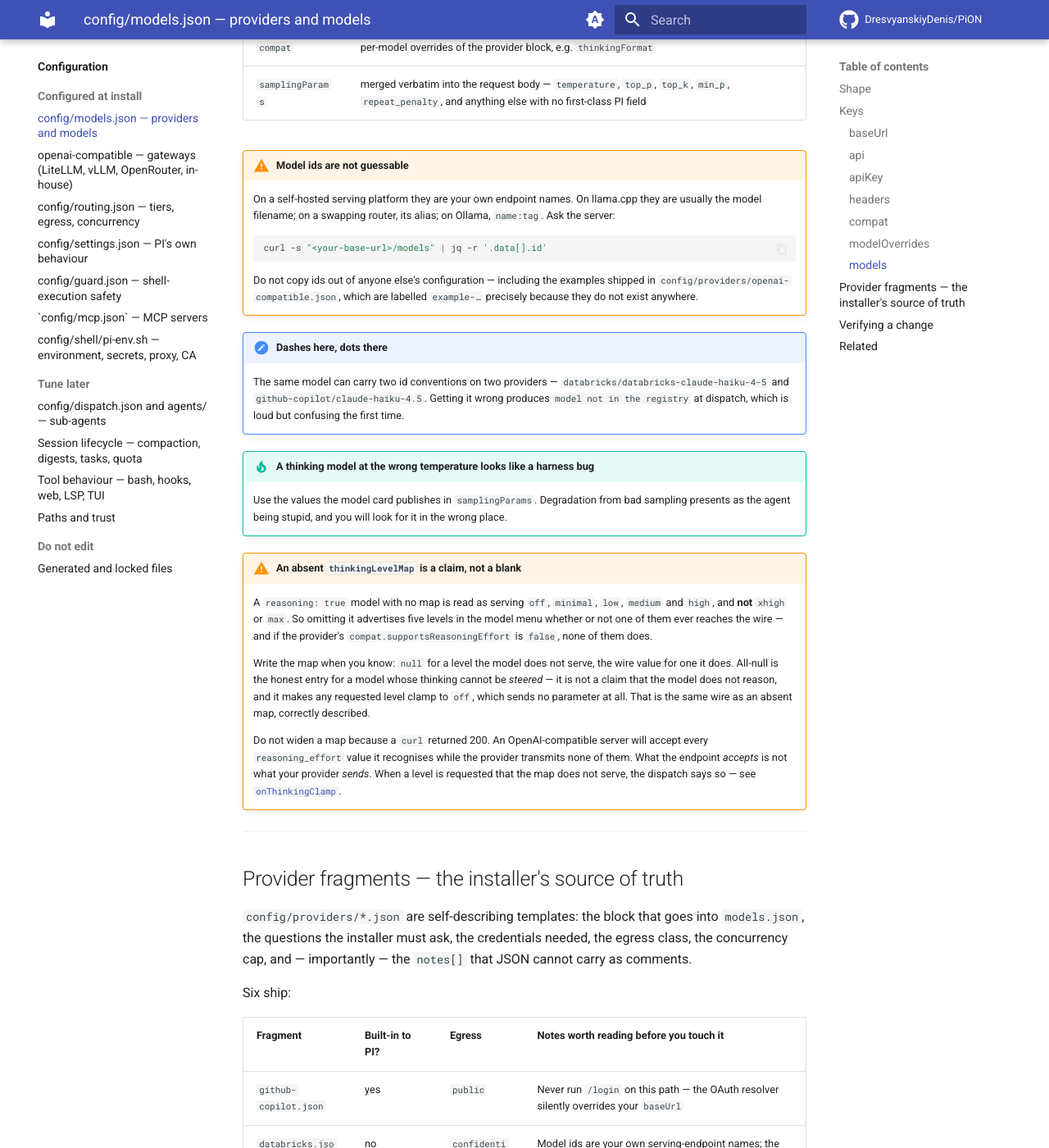
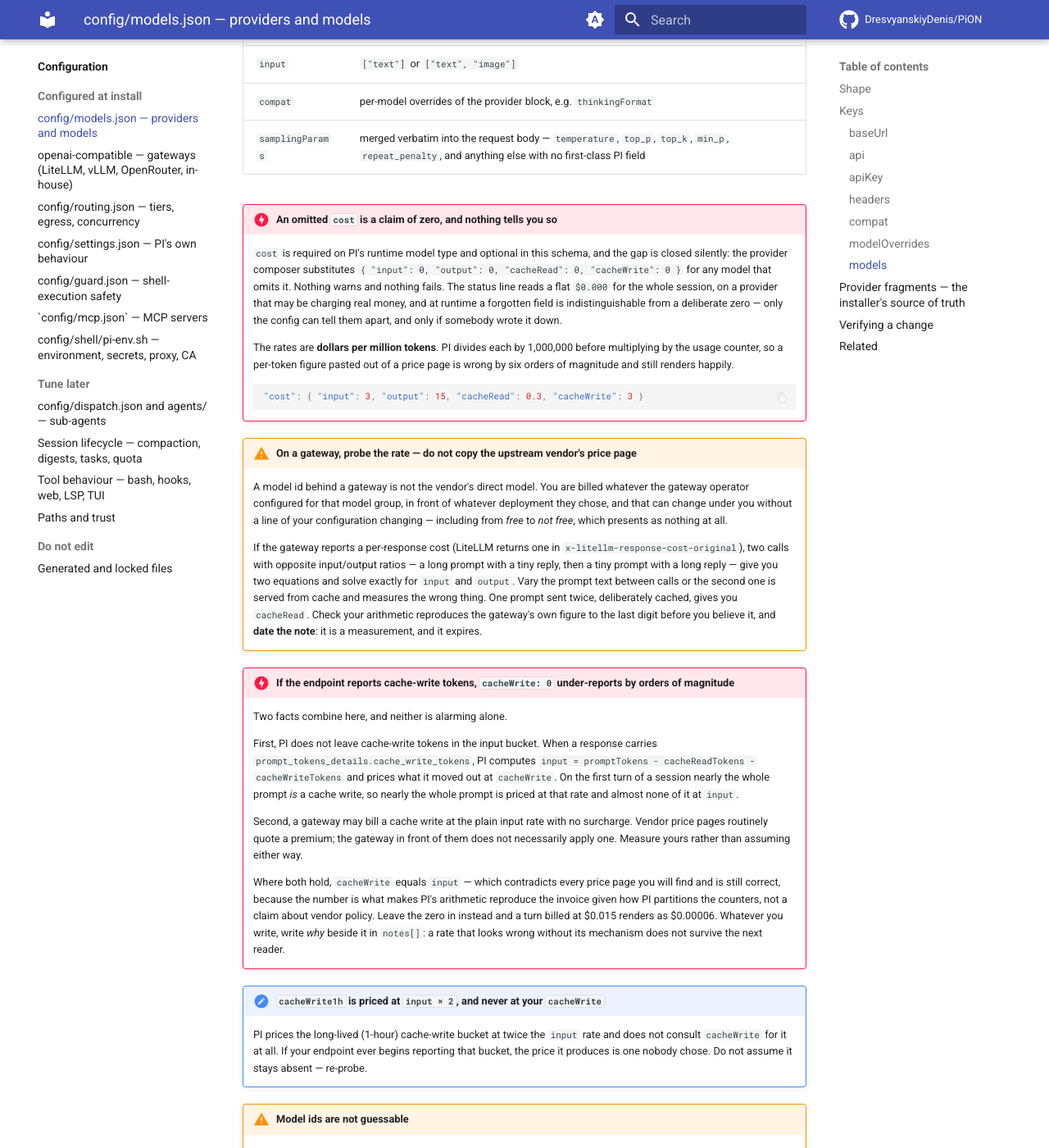
Before and after one commit to DresvyanskiyDenis/PiON, an MkDocs documentation site: the page built from docs/configuration/models.md, in a window 1280 px wide and 1400 px high, scrolled down 5201 px. Shown: the whole window at 82% size. Built offline with MkDocs 1.6.1 and Material for MkDocs 9.7.7, drawn with Linux system fonts in a browser that asks for light colours; comment, search, counter and statistics services are not loaded; some of the changed text lies outside the part shown.

Commit message:
docs(models): document the `cost` field and the silent 0.000 it causes
`test/providers-cost.test.ts` fails a build over an omitted `cost`, and
docs/configuration/models.md never said the field exists — the `models` key
table listed every per-model key except that one. A gate enforcing a rule the
documentation does not state is a trap for a contributor, not a safeguard.

Adds the table row and four admonitions in the file's own idiom: an omitted
`cost` is silently substituted with all zeros rather than left blank, so the
status line reads a flat $0.000 on a provider that may be charging; the rates
are dollars per million tokens, and a per-token figure pasted from a price page
is wrong by six orders of magnitude and renders happily; on a gateway the rate
must be probed rather than copied, because the price is whatever the operator
configured and it can change from free to not-free without a line of config
changing; and the cache-write case, which is the one that actually bites.

That last one needs both halves to make sense, so both are stated. PI moves
cache-write tokens out of `input` and prices them at `cacheWrite`, and on a
first turn nearly the whole prompt is a cache write. A gateway may bill those
at the plain input rate with no surcharge. Where both hold, `cacheWrite` equals
`input` — which contradicts every vendor price page, is still correct, and gets
deleted as an obvious typo unless the mechanism sits next to it. Leaving the
zero instead renders a $0.015 turn as $0.00006.

Also documents `cacheWrite1h`, priced upstream at `input * 2` and never at the
declared `cacheWrite`, and the price-or-explain rule the fragment test enforces
including the literal `DOLLARS PER MILLION TOKENS` phrase it greps for.

````diff
--- a/docs/configuration/models.md
+++ b/docs/configuration/models.md
@@ -178,11 +178,66 @@ An explicit catalogue, for a **custom** provider only. Each entry:
 | `name` | the human label in `/model`. Purely cosmetic |
 | `contextWindow` | what the endpoint *actually* serves. For a local server, the `-c` / `--ctx-size` it was **launched** with, not the model's native window |
 | `maxTokens` | output cap |
+| `cost` | the four rates for this model, in **dollars per million tokens** — `input`, `output`, `cacheRead`, `cacheWrite`. Omitting it is a claim, not a blank; see below |
 | `reasoning` | `true` for a thinking model |
 | `thinkingLevelMap` | which reasoning efforts this model actually serves. See the warning below — the default when you omit it is not "all of them" |
 | `input` | `["text"]` or `["text", "image"]` |
 | `compat` | per-model overrides of the provider block, e.g. `thinkingFormat` |
 | `samplingParams` | merged verbatim into the request body — `temperature`, `top_p`, `top_k`, `min_p`, `repeat_penalty`, and anything else with no first-class PI field |
+
+!!! danger "An omitted `cost` is a claim of zero, and nothing tells you so"
+    `cost` is required on PI's runtime model type and optional in this schema, and the gap is closed
+    silently: the provider composer substitutes
+    `{ "input": 0, "output": 0, "cacheRead": 0, "cacheWrite": 0 }` for any model that omits it.
+    Nothing warns and nothing fails. The status line reads a flat `$0.000` for the whole session, on
+    a provider that may be charging real money, and at runtime a forgotten field is indistinguishable
+    from a deliberate zero — only the config can tell them apart, and only if somebody wrote it down.
+
+    The rates are **dollars per million tokens**. PI divides each by 1,000,000 before multiplying by
+    the usage counter, so a per-token figure pasted out of a price page is wrong by six orders of
+    magnitude and still renders happily.
+
+    ```json
+    "cost": { "input": 3, "output": 15, "cacheRead": 0.3, "cacheWrite": 3 }
+    ```
+
+!!! warning "On a gateway, probe the rate — do not copy the upstream vendor's price page"
+    A model id behind a gateway is not the vendor's direct model. You are billed whatever the gateway
+    operator configured for that model group, in front of whatever deployment they chose, and that can
+    change under you without a line of your configuration changing — including from *free* to *not
+    free*, which presents as nothing at all.
+
+    If the gateway reports a per-response cost (LiteLLM returns one in
+    `x-litellm-response-cost-original`), two calls with opposite input/output ratios — a long prompt
+    with a tiny reply, then a tiny prompt with a long reply — give you two equations and solve exactly
+    for `input` and `output`. Vary the prompt text between calls or the second one is served from
+    cache and measures the wrong thing. One prompt sent twice, deliberately cached, gives you
+    `cacheRead`. Check your arithmetic reproduces the gateway's own figure to the last digit before
+    you believe it, and **date the note**: it is a measurement, and it expires.
+
+!!! danger "If the endpoint reports cache-write tokens, `cacheWrite: 0` under-reports by orders of magnitude"
+    Two facts combine here, and neither is alarming alone.
+
+    First, PI does not leave cache-write tokens in the input bucket. When a response carries
+    `prompt_tokens_details.cache_write_tokens`, PI computes
+    `input = promptTokens - cacheReadTokens - cacheWriteTokens` and prices what it moved out at
+    `cacheWrite`. On the first turn of a session nearly the whole prompt *is* a cache write, so nearly
+    the whole prompt is priced at that rate and almost none of it at `input`.
+
+    Second, a gateway may bill a cache write at the plain input rate with no surcharge. Vendor price
+    pages routinely quote a premium; the gateway in front of them does not necessarily apply one.
+    Measure yours rather than assuming either way.
+
+    Where both hold, `cacheWrite` equals `input` — which contradicts every price page you will find
+    and is still correct, because the number is what makes PI's arithmetic reproduce the invoice given
+    how PI partitions the counters, not a claim about vendor policy. Leave the zero in instead and a
+    turn billed at $0.015 renders as $0.00006. Whatever you write, write *why* beside it in `notes[]`:
+    a rate that looks wrong without its mechanism does not survive the next reader.
+
+!!! note "`cacheWrite1h` is priced at `input × 2`, and never at your `cacheWrite`"
+    PI prices the long-lived (1-hour) cache-write bucket at twice the `input` rate and does not
+    consult `cacheWrite` for it at all. If your endpoint ever begins reporting that bucket, the price
+    it produces is one nobody chose. Do not assume it stays absent — re-probe.
 
 !!! warning "Model ids are not guessable"
     On a self-hosted serving platform they are your own endpoint names. On llama.cpp they are
@@ -239,6 +294,20 @@ Six ship:
 | `databricks.json` | no | `confidential` | Model ids are your own serving-endpoint names; the `compat` block is measured |
 | [`openai-compatible.json`](openai-compatible.md) | no | **you choose** | Any gateway serving its own model names. The context window and the egress class are *answers*, not facts about the URL |
 
+!!! warning "A fragment that defines models must price them or explain the zero"
+    `test/providers-cost.test.ts` fails the build when a fragment that is not `builtIn` defines models
+    with an incomplete `cost` block and no `notes[]` entry naming `cost`. The rule is not "every model
+    must be priced" — this repository ships templates and cannot know anybody's rates — it is that the
+    zero must be *accounted for*: unmetered, unpriced, or simply not established. Zero is a legal
+    answer; "nobody has measured it" is a legal answer; silence is not.
+
+    Such a note must also state the units in the literal words `DOLLARS PER MILLION TOKENS`, which the
+    test greps for, because the units are the easy thing to get wrong and the wrong ones render
+    without complaint.
+
+    `builtIn` fragments are exempt by construction: they override PI's own catalogues, which already
+    carry complete non-zero costs.
+
 The fragment schema, the substitution rules and the merge algorithm are documented in
 `config/providers/README.md`, which is the contract between the fragments and the installer. To
 add a fourth provider, see [Adding a provider](../extending/providers.md) — but check first
````
